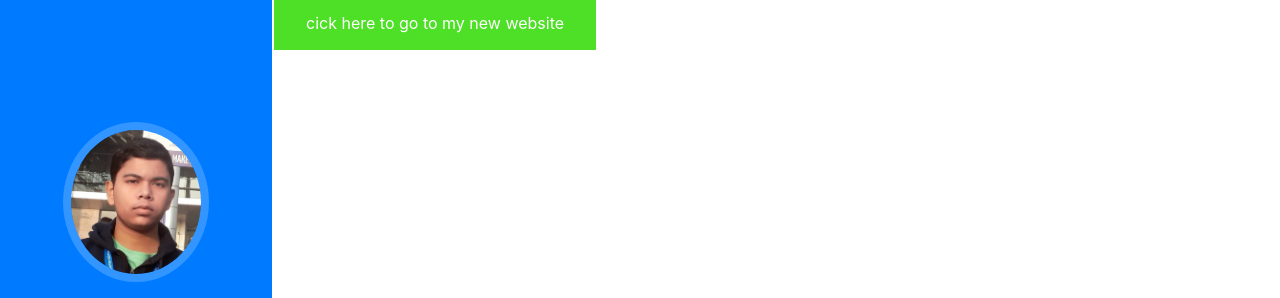
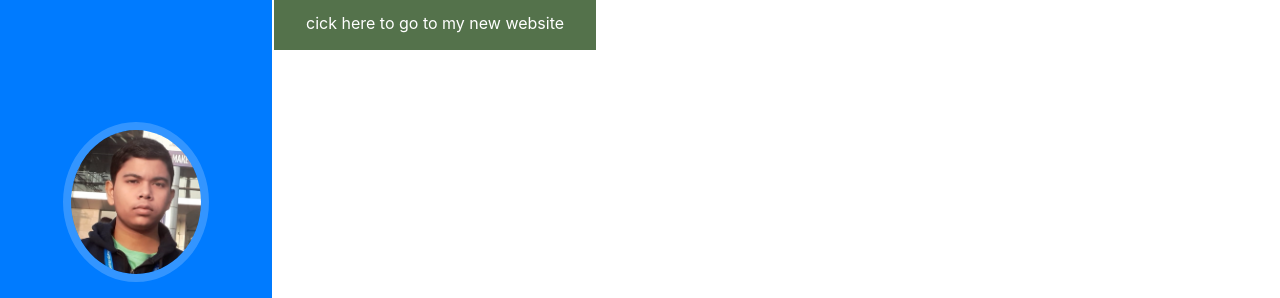
Before and after one commit to vineet201/resume, a website with bundled scripts: page index.html in a window 1280 px wide. Shown: the part 54-352 px from the top of the page. Built offline with nearby package versions, Linux system fonts and the light colour scheme; a web font is replaced by a local one.

Commit message:
Update index.html

```diff
--- a/index.html
+++ b/index.html
@@ -21,7 +21,7 @@
   <meta name="description" content="">
   <meta name="author" content="">
 
-  <title>vineet</title>
+  <title>vineet kr sinha</title>
 
   <!-- Bootstrap core CSS -->
   <link href="vendor/bootstrap/css/bootstrap.min.css" rel="stylesheet">
@@ -43,7 +43,7 @@
   <head>
   <style>
   .button {
-    background-color: rgb(78, 223, 39);
+    background-color: rgb(84, 114, 75);
     border: none;
     color: white;
     padding: 15px 32px;
```
